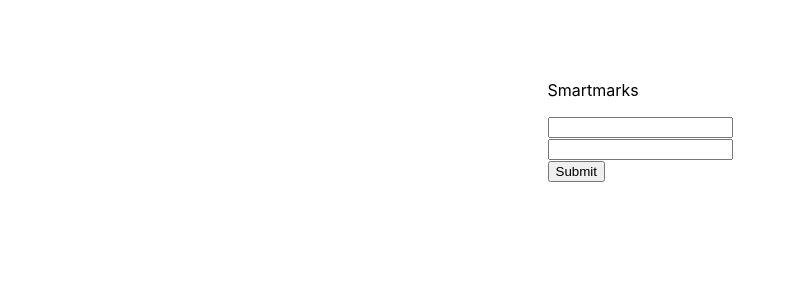
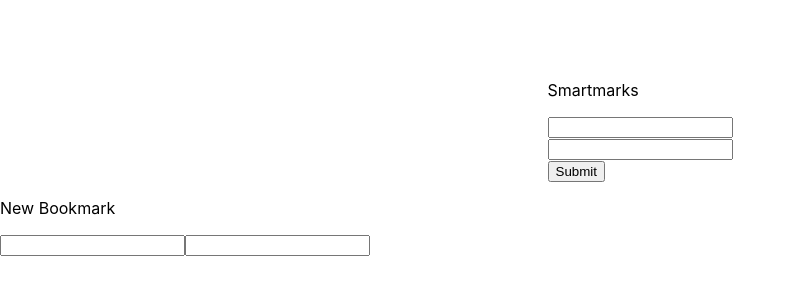
Before and after one commit to travisk-codes/smartmarks, a React (Create React App) app: page / in a window 1280 px wide. Shown: the top 300 px of the page, without its empty margins (0-796 px from the left). Built offline with nearby package versions, Linux system fonts and the light colour scheme.

Commit message:
adds bookmarks to database

```diff
--- a/src/App.js
+++ b/src/App.js
@@ -1,4 +1,5 @@
-import React from 'react';
+import React from 'react'
+import uuid from 'uuid/v4'
 import './App.css';
 
 // https://stackoverflow.com/a/54026460/12392329
@@ -27,12 +28,14 @@
 function App() {
   let [ userText, setUserText ] = React.useState('')
   let [ passText, setPassText ] = React.useState('')
+  let [ newBookmark, setNewBookmark ] = React.useState({
+    url: '',
+    title: '',
+  })
 
   function submitCredentials(e) {
     e.preventDefault()
-    const password_cipher = cipher(passText)
-    const user_id = password_cipher(userText)
-    const params = { user_id }
+    const params = { user_id: cipher(passText)(userText) }
     let url = new URL('https://travisk.info/smartmarks')
     Object.keys(params)
       .forEach(key => url.searchParams.append(key, params[key]))
@@ -44,7 +47,34 @@
         console.log(json)
       })
       .catch(e => console.log(e))
-
+  }
+  function submitNewBookmark(e) {
+    e.preventDefault()
+    if (! (newBookmark.title && newBookmark.url)) {
+      console.log('need both title and url to submit bookmark')
+      return
+    }
+    const params = {
+      uid: uuid(),
+      user: cipher(passText)(userText),
+      title: cipher(passText)(newBookmark.title),
+      url: cipher(passText)(newBookmark.url)
+    }
+    console.log(JSON.stringify(params))
+    fetch('https://travisk.info/smartmarks', {
+      method: 'POST',
+      headers: {
+        'Content-Type': 'application/json',
+      },
+      body: JSON.stringify(params)
+    })
+      .then(res => {
+        return res.json()
+      })
+      .then(json => {
+        console.log(json)
+      })
+      .catch(e => console.log(e))
   }
 
   return (
@@ -67,6 +97,31 @@
           Submit
         </button>
       </form>
+      <form id='new-bookmark' onSubmit={submitNewBookmark}>
+        <p>New Bookmark</p>
+
+        <input
+          id='new-bookmark-title'
+          onChange={e => setNewBookmark(
+            {...newBookmark, title: e.target.value}
+          )}
+          value={newBookmark.title}
+        />
+        <input
+          id='new-bookmark-url'
+          onChange={e => setNewBookmark(
+            {...newBookmark, url: e.target.value}
+          )}
+          value={newBookmark.url}
+        />
+
+        <button style={{
+          display: newBookmark.title && newBookmark.url ? 'block' : 'none'
+        }}>
+          Add Bookmark
+        </button>
+
+      </form>
     </div>
   );
 }
```
Also changed, not shown: server.js (+14 -8 lines).
